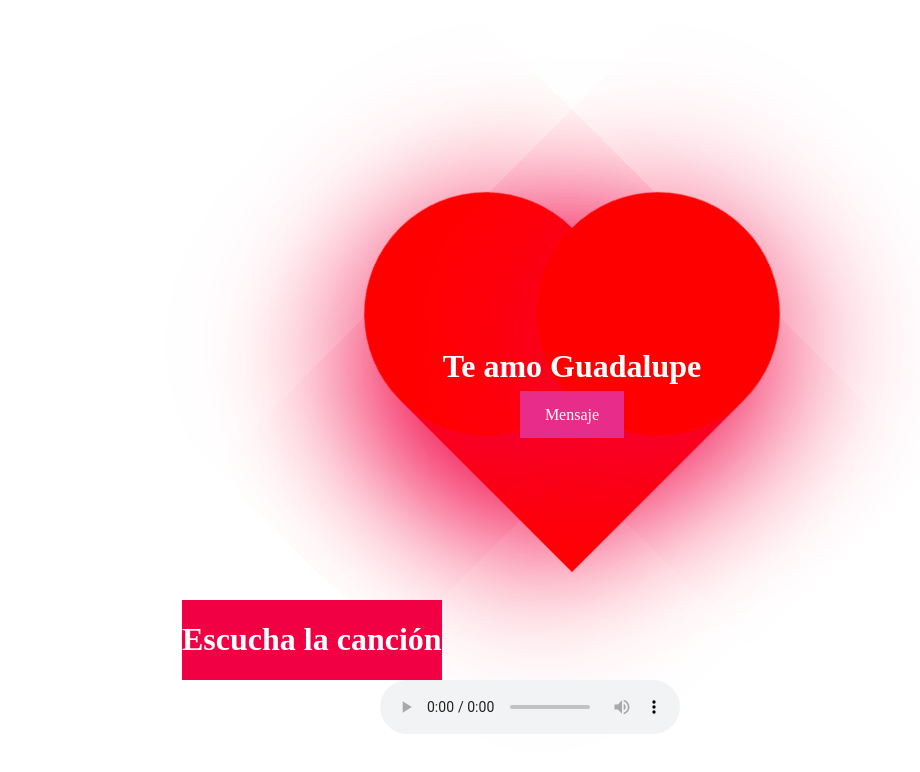
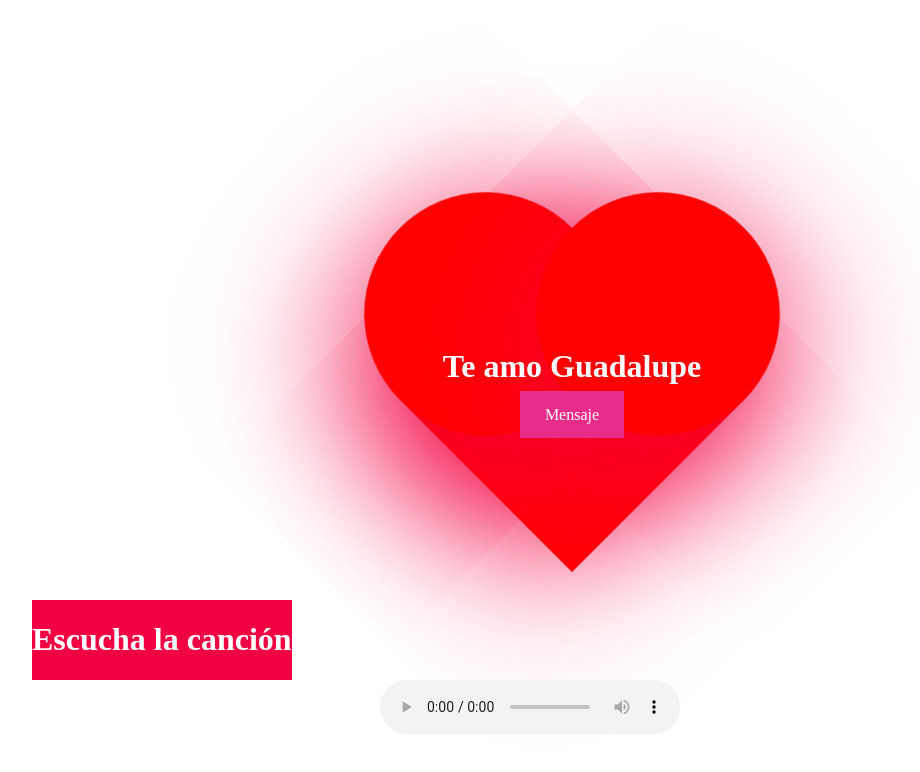
Before and after one commit to sergiopechtorres/Cumplea-os, a plain HTML site: page index.html in a window 1280 px wide. Shown: the whole page, without its empty margins (68-988 px from the left). Drawn offline with Linux system fonts and the light colour scheme.

Commit message:
Update index.html

```diff
--- a/index.html
+++ b/index.html
@@ -83,7 +83,7 @@
       .taudio{
         position: fixed;
         margin-bottom: 50px;
-        left: 250px;
+        left: 100px;
         top: 600px;
         text-align: center;
         color: black;
```
